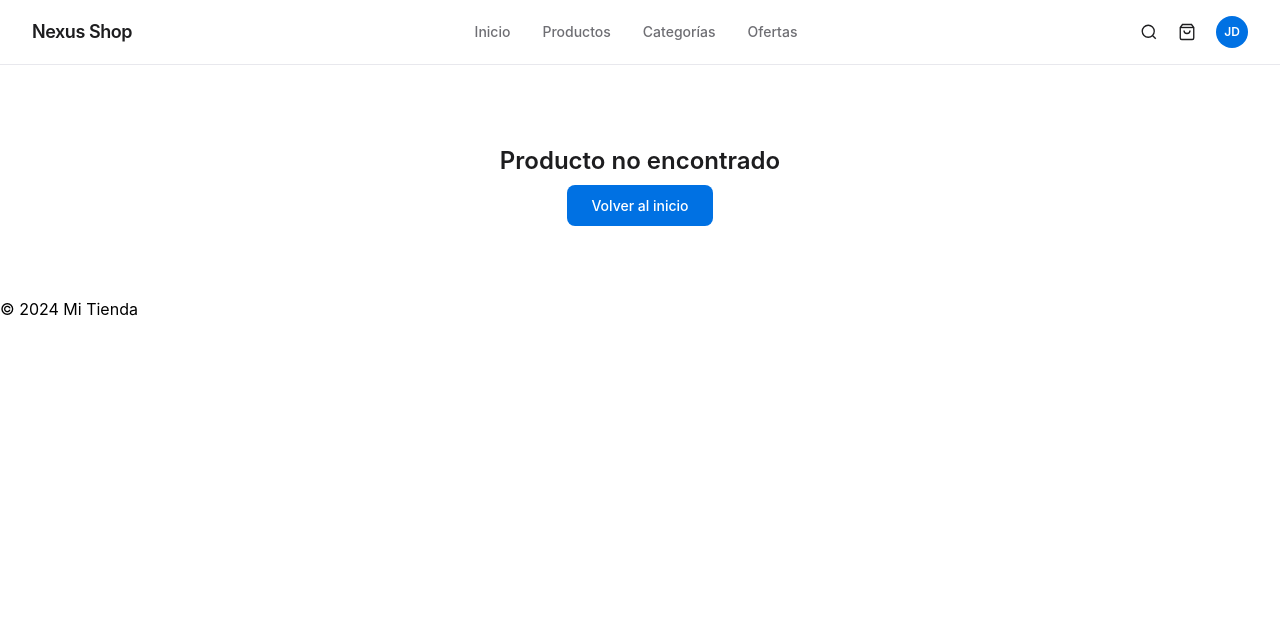
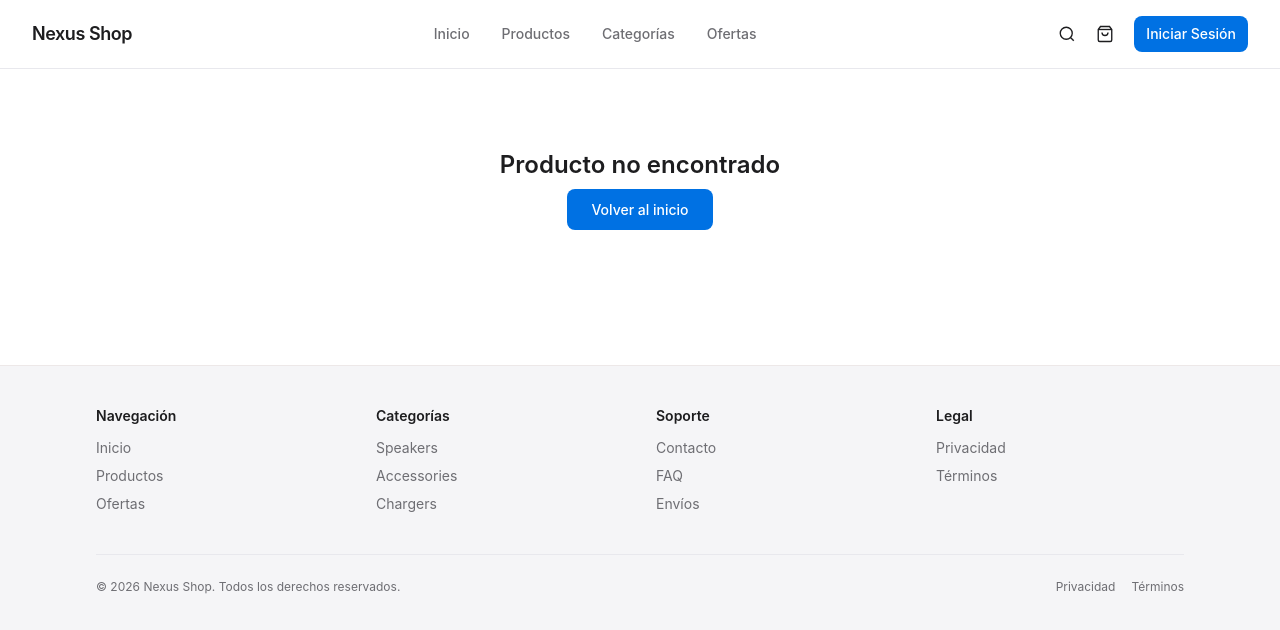
Before and after one commit to Alejandro-Mirena/Nexus-Shop-, a Next.js app in the folder front/: page /product/id in a window 1280 px wide. Shown: the top 630 px of the page. Built offline with nearby package versions, Linux system fonts and the light colour scheme.

Commit message:
adding button to start session, see products and finish footer

```diff
--- a/front/src/components/Footer.tsx
+++ b/front/src/components/Footer.tsx
@@ -1,9 +1,92 @@
+import Link from "next/link"
+
 const Footer = () => {
+    //TODO: traer las categorias desde el backend para mostrarlas en la pagina de categorias
+// const [categories, setCategories] = useState([])
+//   useEffect(() => {
+//     const categories = getAllCategories()
+//     setCategories(categories)
+//   }, [])
+
   return (
-    <footer >
-      <p>© 2024 Mi Tienda</p>
+    <footer className="bg-[#F5F5F7] border-t border-[#ede8e8] mt-16">
+
+      <div className="max-w-6xl mx-auto px-8 py-10">
+
+        {/* Grid principal */}
+        <div className="grid grid-cols-2 md:grid-cols-4 gap-8 mb-10">
+
+          {/* Navegación */}
+          <div>
+            <h3 className="text-[#1D1D1F] text-sm font-semibold mb-3">
+              Navegación
+            </h3>
+            <ul className="space-y-2 text-sm">
+              <li><Link href="/" className="text-[#6E6E73] hover:text-[#1D1D1F]">Inicio</Link></li>
+              <li><Link href="/products" className="text-[#6E6E73] hover:text-[#1D1D1F]">Productos</Link></li>
+              <li><Link href="/ofertas" className="text-[#6E6E73] hover:text-[#1D1D1F]">Ofertas</Link></li>
+            </ul>
+          </div>
+
+          {/* Categorías */}
+          <div>
+            <h3 className="text-[#1D1D1F] text-sm font-semibold mb-3">
+              Categorías
+            </h3>
+            <ul className="space-y-2 text-sm">
+              <li><Link href="/category/1" className="text-[#6E6E73] hover:text-[#1D1D1F]">Speakers</Link></li>
+              <li><Link href="/category/2" className="text-[#6E6E73] hover:text-[#1D1D1F]">Accessories</Link></li>
+              <li><Link href="/category/3" className="text-[#6E6E73] hover:text-[#1D1D1F]">Chargers</Link></li>
+            </ul>
+          </div>
+
+          {/* Soporte */}
+          <div>
+            <h3 className="text-[#1D1D1F] text-sm font-semibold mb-3">
+              Soporte
+            </h3>
+            <ul className="space-y-2 text-sm">
+              <li><Link href="#" className="text-[#6E6E73] hover:text-[#1D1D1F]">Contacto</Link></li>
+              <li><Link href="#" className="text-[#6E6E73] hover:text-[#1D1D1F]">FAQ</Link></li>
+              <li><Link href="#" className="text-[#6E6E73] hover:text-[#1D1D1F]">Envíos</Link></li>
+            </ul>
+          </div>
+
+          {/* Legal */}
+          <div>
+            <h3 className="text-[#1D1D1F] text-sm font-semibold mb-3">
+              Legal
+            </h3>
+            <ul className="space-y-2 text-sm">
+              <li><Link href="#" className="text-[#6E6E73] hover:text-[#1D1D1F]">Privacidad</Link></li>
+              <li><Link href="#" className="text-[#6E6E73] hover:text-[#1D1D1F]">Términos</Link></li>
+            </ul>
+          </div>
+
+        </div>
+
+        {/* Línea inferior */}
+        <div className="border-t border-[#E8E8ED] pt-6 flex flex-col md:flex-row items-center justify-between gap-4">
+
+          <p className="text-[#6E6E73] text-xs">
+            © {new Date().getFullYear()} Nexus Shop. Todos los derechos reservados.
+          </p>
+
+          <div className="flex items-center gap-4 text-xs">
+            <Link href="#" className="text-[#6E6E73] hover:text-[#1D1D1F]">
+              Privacidad
+            </Link>
+            <Link href="#" className="text-[#6E6E73] hover:text-[#1D1D1F]">
+              Términos
+            </Link>
+          </div>
+
+        </div>
+
+      </div>
+
     </footer>
   )
 }
 
-export default Footer;
+export default Footer
--- a/front/src/components/Hero.tsx
+++ b/front/src/components/Hero.tsx
@@ -1,9 +1,8 @@
-import Link from "next/link"
+import Link from "next/link";
 
 const Hero = () => {
   return (
     <section className="bg-[#F5F5F7] px-8 py-20 flex flex-col items-center text-center">
-
       <span className="text-[#0071E3] text-xs font-semibold uppercase tracking-widest mb-4">
         Nuevo — iPhone 17 Pro disponible
       </span>
@@ -17,14 +16,15 @@ const Hero = () => {
       </p>
 
       <div className="flex gap-4">
-        <Link href="/dashboard" className="bg-[#0071E3] hover:bg-[#4992db] transition-colors text-white px-6 py-3 rounded-lg text-sm font-medium">
-          Inicia Sesion
+        <Link
+          href="/products"
+          className="bg-[#0071E3] hover:bg-[#0077ED] transition-colors text-white px-6 py-3 rounded-lg text-sm font-medium"
+        >
+          Ver productos
         </Link>
+      </div>
+    </section>
+  );
+};
 
-      </div>
-
-    </section>
-  )
-}
-
-export default Hero
+export default Hero;
--- a/front/src/components/Navbar.tsx
+++ b/front/src/components/Navbar.tsx
@@ -1,25 +1,42 @@
-import Link from "next/link"
+import Link from "next/link";
 
 const Navbar = () => {
   return (
     <header>
-      <nav style={{ borderBottom: "1px solid #E8E8ED" }} className="bg-white px-8 py-4 flex items-center justify-between">
-
-        <Link href="/" className="text-[#1D1D1F] text-lg font-semibold tracking-tight">
+      <nav
+        style={{ borderBottom: "1px solid #E8E8ED" }}
+        className="bg-white px-8 py-4 flex items-center justify-between"
+      >
+        <Link
+          href="/"
+          className="text-[#1D1D1F] text-lg font-semibold tracking-tight"
+        >
           Nexus Shop
         </Link>
 
         <div className="flex items-center gap-8 font-medium">
-          <Link href="/" className="text-[#6E6E73] hover:text-[#1D1D1F] text-sm ">
+          <Link
+            href="/"
+            className="text-[#6E6E73] hover:text-[#1D1D1F] text-sm "
+          >
             Inicio
           </Link>
-          <Link href="/products" className="text-[#6E6E73] hover:text-[#1D1D1F] transition-colors text-sm">
+          <Link
+            href="/products"
+            className="text-[#6E6E73] hover:text-[#1D1D1F] transition-colors text-sm"
+          >
             Productos
           </Link>
-          <Link href="/dashboard" className="text-[#6E6E73] hover:text-[#1D1D1F] transition-colors text-sm">
+          <Link
+            href="/dashboard"
+            className="text-[#6E6E73] hover:text-[#1D1D1F] transition-colors text-sm"
+          >
             Categorías
           </Link>
-          <Link href="/ofertas" className="text-[#6E6E73] hover:text-[#1D1D1F] transition-colors text-sm">
+          <Link
+            href="/ofertas"
+            className="text-[#6E6E73] hover:text-[#1D1D1F] transition-colors text-sm"
+          >
             Ofertas
           </Link>
         </div>
@@ -27,31 +44,49 @@ const Navbar = () => {
         <div className="flex items-center gap-5">
           {/* Buscar */}
           <button className="text-[#1D1D1F] hover:text-[#0071E3] transition-colors">
-            <svg width="18" height="18" viewBox="0 0 24 24" fill="none" stroke="currentColor" strokeWidth={1.8}>
-              <circle cx="11" cy="11" r="8"/>
-              <path d="m21 21-4.35-4.35"/>
+            <svg
+              width="18"
+              height="18"
+              viewBox="0 0 24 24"
+              fill="none"
+              stroke="currentColor"
+              strokeWidth={1.8}
+            >
+              <circle cx="11" cy="11" r="8" />
+              <path d="m21 21-4.35-4.35" />
             </svg>
           </button>
 
           {/* Carrito */}
-          <Link href="/cart" className="relative text-[#1D1D1F] hover:text-[#0071E3] transition-colors">
-            <svg width="18" height="18" viewBox="0 0 24 24" fill="none" stroke="currentColor" strokeWidth={1.8}>
-              <path d="M6 2 3 6v14a2 2 0 0 0 2 2h14a2 2 0 0 0 2-2V6l-3-4z"/>
-              <line x1="3" y1="6" x2="21" y2="6"/>
-              <path d="M16 10a4 4 0 0 1-8 0"/>
+          <Link
+            href="/cart"
+            className="relative text-[#1D1D1F] hover:text-[#0071E3] transition-colors"
+          >
+            <svg
+              width="18"
+              height="18"
+              viewBox="0 0 24 24"
+              fill="none"
+              stroke="currentColor"
+              strokeWidth={1.8}
+            >
+              <path d="M6 2 3 6v14a2 2 0 0 0 2 2h14a2 2 0 0 0 2-2V6l-3-4z" />
+              <line x1="3" y1="6" x2="21" y2="6" />
+              <path d="M16 10a4 4 0 0 1-8 0" />
             </svg>
-
           </Link>
 
           {/* Avatar */}
-          <Link href="/dashboard" className="w-8 h-8 rounded-full bg-[#0071E3] flex items-center justify-center text-white text-xs font-semibold">
-            JD
+          <Link
+            href="/dashboard"
+            className="bg-[#0071E3] hover:bg-[#0077ED] transition-colors text-white px-3 py-2 rounded-lg text-sm font-medium"
+          >
+            Iniciar Sesión
           </Link>
         </div>
-
       </nav>
     </header>
-  )
-}
+  );
+};
 
-export default Navbar
+export default Navbar;
--- a/front/src/components/WhyUs.tsx
+++ b/front/src/components/WhyUs.tsx
@@ -68,8 +68,8 @@ const perks = [
 
 const WhyUs = () => {
   return (
-    <section className="px-8 py-16 bg-[#F5F5F7]">
-      <div className="text-center mb-12">
+    <section className="px-8 py-10 bg-[#F5F5F7] border border-[#ede8e8]">
+      <div className="text-center mb-10">
         <h2 className="text-[#1D1D1F] text-2xl font-semibold tracking-tight mb-2">
           ¿Por qué elegirnos?
         </h2>
--- a/front/src/components/category.tsx
+++ b/front/src/components/category.tsx
@@ -1,5 +1,3 @@
-
-
 const category = () => {
   return (
     <div>
@@ -10,10 +8,14 @@ const category = () => {
         <p className="text-[#6E6E73] text-sm max-w-md mx-auto">
           Aquí podrás explorar los diferentes tipos de productos que ofrecemos.
         </p>
-
+        <div className="grid grid-cols-1 sm:grid-cols-2 md:grid-cols-3 lg:grid-cols-3 gap-4 mt-6">
+          <div>hola</div>
+          <div>hola</div>
+          <div>hola</div>
+        </div>
       </div>
     </div>
-  )
-}
+  );
+};
 
-export default category
+export default category;
```
Also changed, not shown: front/src/app/layout.tsx (+5 -5 lines), front/src/libraries/mockedupProducts.ts (+57 -2 lines), front/src/app/product/id/page.tsx (renamed from front/src/app/product/[id]/page.tsx).
